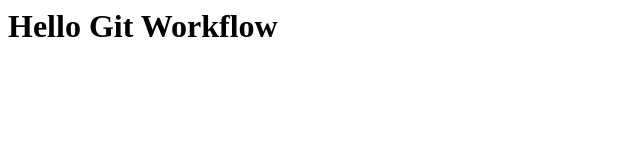
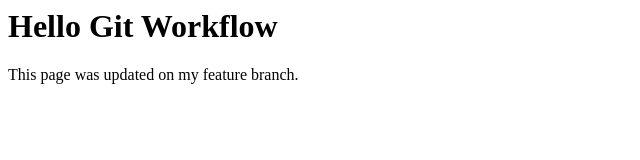
Before and after one commit to Aryanjadhav31/practicledevops, a plain HTML site: page index.html in a window 1280 px wide. Shown: the whole page, without its empty margins (0-640 px from the left). Drawn offline with Linux system fonts and the light colour scheme.

Commit message:
Update homepage

```diff
--- a/index.html
+++ b/index.html
@@ -4,5 +4,6 @@
 </head>
 <body>
     <h1>Hello Git Workflow</h1>
+    <p>This page was updated on my feature branch.</p>
 </body>
 </html>
```
